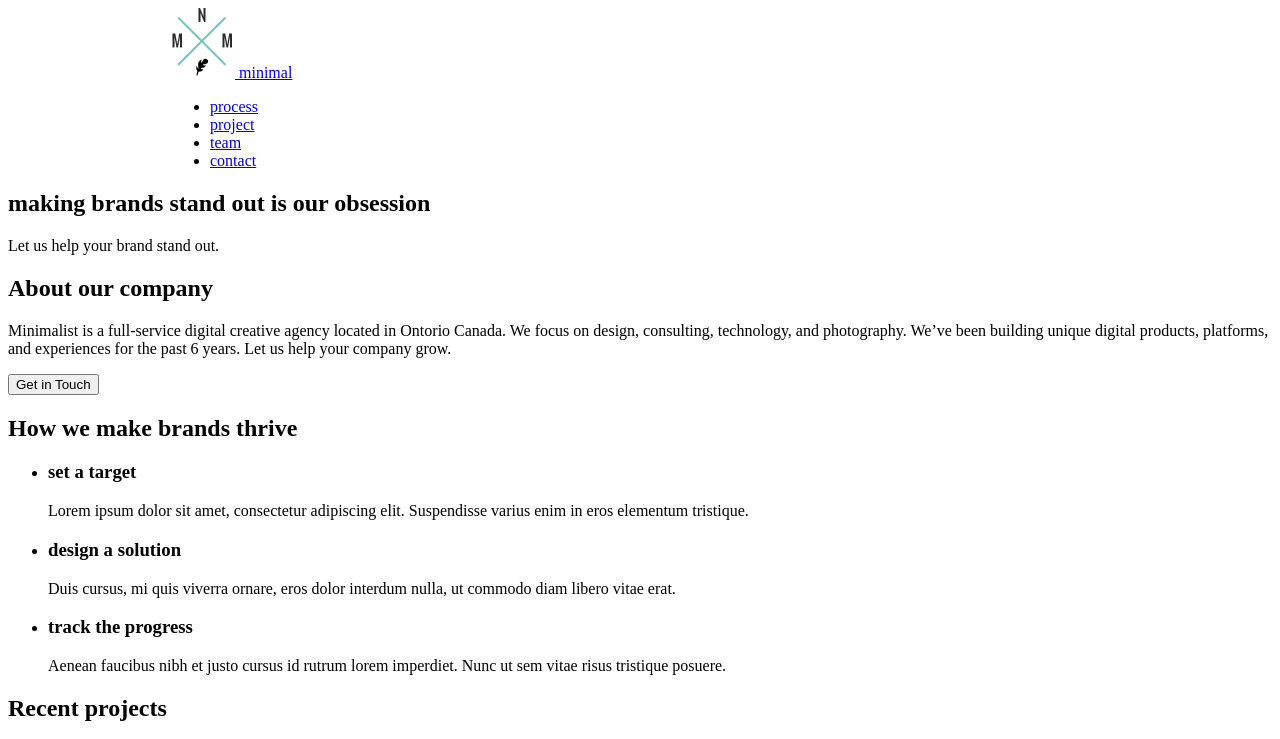
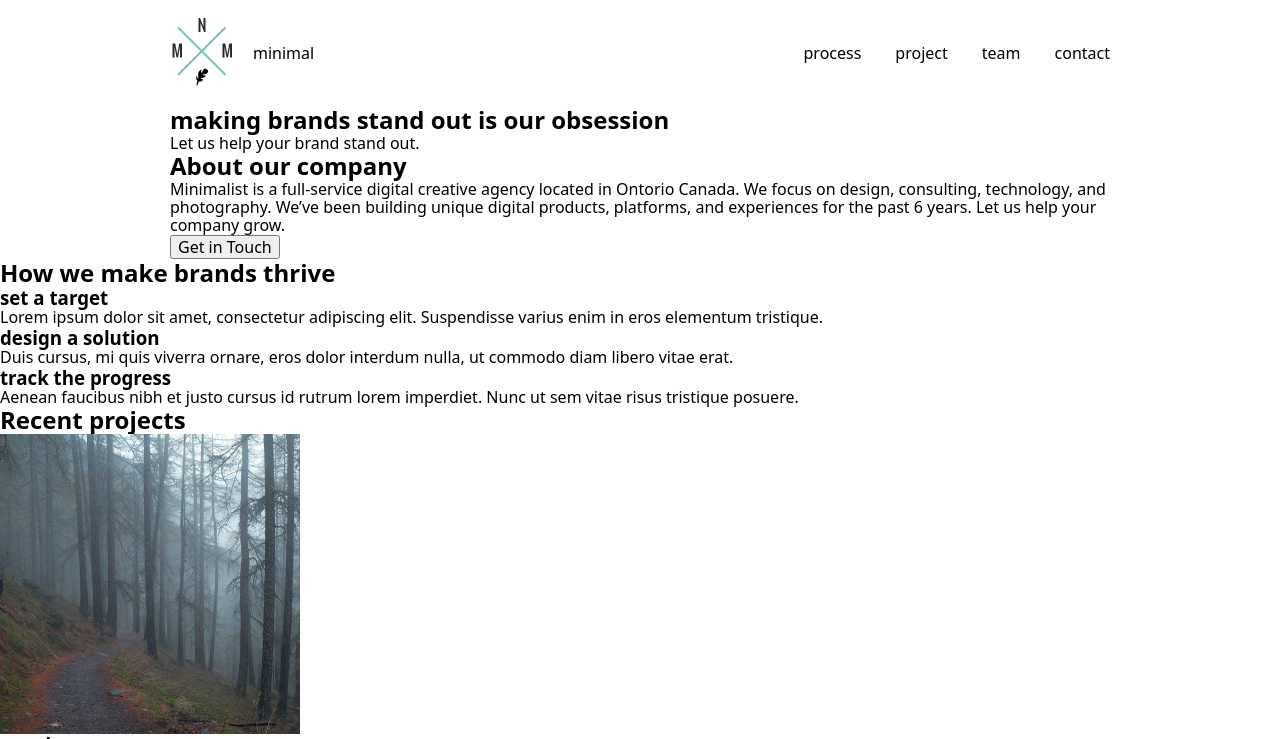
Before and after one commit to VladZhyrnyi/practice-minimal, a plain HTML site: page index.html in a window 1280 px wide. Shown: the top 739 px of the page. Drawn offline with nearby package versions, Linux system fonts and the light colour scheme.

Commit message:
add styles

```diff
--- a/css/styles.css
+++ b/css/styles.css
@@ -1,12 +1,74 @@
 *,
 *::before,
 *::after {
-    box-sizing: border-box;
+  box-sizing: border-box;
 }
 
+ul {
+  list-style: none;
+  margin: 0;
+  padding: 0;
+}
+
+a {
+  text-decoration: none;
+  color: inherit;
+}
+
+p,
+h1,
+h2,
+h3,
+h4,
+h5,
+h6 {
+  margin: 0;
+}
+
+button {
+  cursor: pointer;
+}
+
+img {
+  display: block;
+  max-width: 100%;
+  height: auto;
+}
 
 .container {
-    width: 1000px;
-    padding: 0 30px;
-    margin: 0 auto;
+  width: 1000px;
+  padding: 0 30px;
+  margin: 0 auto;
 }
+
+/* -------------------- Header -------------------- */
+
+.page-header {
+    padding: 18px 0px;
+}
+
+nav.container {
+    display: flex;
+    align-items: center;
+    justify-content: space-between;
+}
+
+nav.container a.logo {
+    display: flex;
+    align-items: center;
+}
+
+a.logo img {
+    margin-right: 18px;
+}
+
+.nav-list {
+    display: flex;
+    gap: 34px;
+}
+
+.nav-list-item .link{
+    padding: 23px 0 25px 0;
+}
+
+/* -------------------- Hero -------------------- */
--- a/index.html
+++ b/index.html
@@ -5,36 +5,44 @@
     <meta http-equiv="X-UA-Compatible" content="IE=edge" />
     <meta name="viewport" content="width=device-width, initial-scale=1.0" />
     <title>Document</title>
-    <link rel="stylesheet" href="./css/styles.css">
+    <link
+      rel="stylesheet"
+      href="https://cdnjs.cloudflare.com/ajax/libs/modern-normalize/1.1.0/modern-normalize.min.css"
+      integrity="sha512-wpPYUAdjBVSE4KJnH1VR1HeZfpl1ub8YT/NKx4PuQ5NmX2tKuGu6U/JRp5y+Y8XG2tV+wKQpNHVUX03MfMFn9Q=="
+      crossorigin="anonymous"
+      referrerpolicy="no-referrer" />
+    <link rel="stylesheet" href="./css/styles.css" />
   </head>
   <body>
     <header class="page-header">
       <nav class="container">
         <a href="./index.html" class="logo">
-          <img src="./images/logo.png" alt="" />
+          <img src="./images/logo.png" alt="minimal-logo" />
           minimal
         </a>
         <ul class="nav-list">
-          <li class="nav-list-item"><a href="#">process</a></li>
-          <li class="nav-list-item"><a href="#">project</a></li>
-          <li class="nav-list-item"><a href="#">team</a></li>
-          <li class="nav-list-item"><a href="#">contact</a></li>
+          <li class="nav-list-item"><a class="link" href="#">process</a></li>
+          <li class="nav-list-item"><a class="link" href="#">project</a></li>
+          <li class="nav-list-item"><a class="link" href="#">team</a></li>
+          <li class="nav-list-item"><a class="link" href="#">contact</a></li>
         </ul>
       </nav>
     </header>
 
     <main>
-
       <!-- Hero section-->
 
       <section class="hero-sec">
+        <div class="container">
           <h1>making brands stand out is our obsession</h1>
           <p>Let us help your brand stand out.</p>
+        </div>
       </section>
 
       <!-- About company section -->
 
       <section>
+        <div class="container">
           <h2>About our company</h2>
           <p>
             Minimalist is a full-service digital creative agency located in
@@ -43,6 +51,7 @@
             and experiences for the past 6 years. Let us help your company grow.
           </p>
           <button type="button">Get in Touch</button>
+        </div>
       </section>
 
       <!-- What we do section -->
```
Lines whose indentation alone changed are shown as unchanged.
